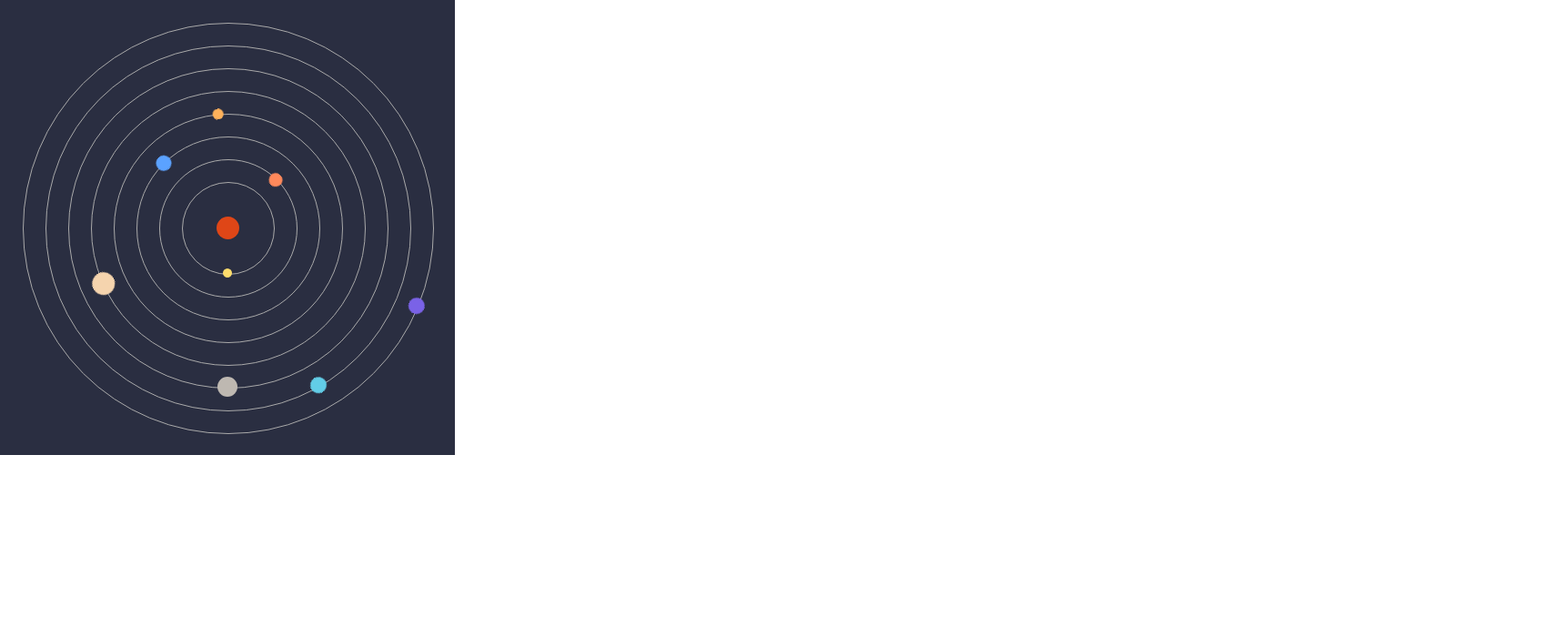
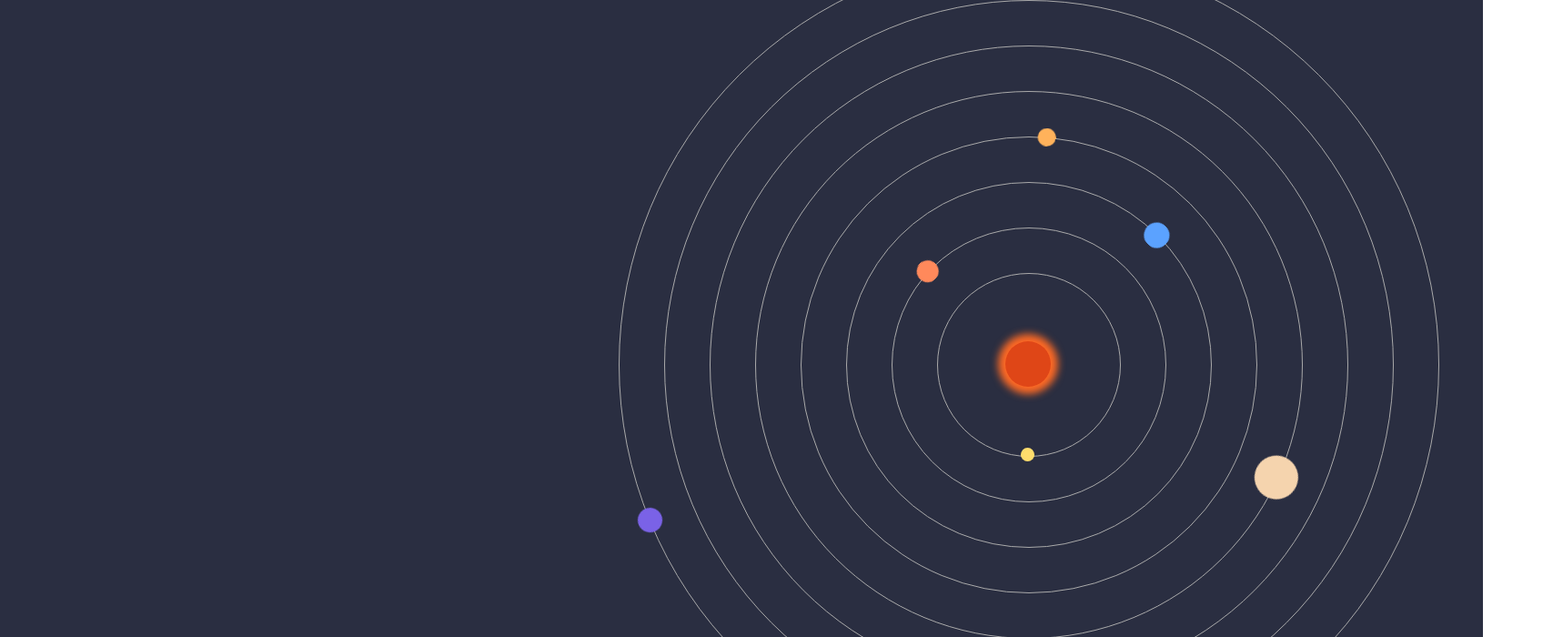
Before and after one commit to hanna-debussy/yellow, a Vue app: page /night in a window 1280 px wide. Shown: the top 700 px of the page at 91% size, 1718 px wide, since content can reach past the window. Built offline with nearby package versions, Linux system fonts and the light colour scheme; a web font is replaced by a local one.

Commit message:
🪐[FIX] fix position of solar system

```diff
--- a/src/assets/css/night.css
+++ b/src/assets/css/night.css
@@ -1,4 +1,19 @@
+.night-template {
+  width: 100%;
+  min-height: 100vh;
+  background-color: rgb(42, 46, 65);
+}
+
 .space {
-  width: 500px;
-  height: 500px;
+  width: 100%;
+  height: 100vh;
+  position: relative;
 }
+
+.space .space-position {
+  width: 1000px;
+  height: 1000px;
+  position: absolute;
+  right: -350px;
+  top: calc(50vh - 500px);
+}
--- a/src/components/night/NightView.vue
+++ b/src/components/night/NightView.vue
@@ -1,6 +1,10 @@
 <template>
-  <div class="space">
-    <SolarSystem/>
+  <div class="night-template">
+    <div class="space">
+      <div class="space-position">
+        <SolarSystem/>
+      </div>
+    </div>
   </div>
 </template>
 
--- a/src/components/solarSystem/SolarSystem.vue
+++ b/src/components/solarSystem/SolarSystem.vue
@@ -58,7 +58,7 @@
 <style>
 @keyframes spinPlanet {
   to {
-    transform: rotate(360deg);
+    transform: rotate(-360deg);
   }
 }
 
@@ -67,7 +67,6 @@
   height: 100%;
   position: relative;
   background-color: rgb(42, 46, 65);
-  /* border: 1px solid #000; */
 }
 
 .sun {
@@ -79,6 +78,7 @@
   background-color: rgb(223, 70, 23);
   border-radius: 100%;
   border: 0px solid #000;
+  box-shadow: 0 0 9px 8px rgb(255, 106, 37);
 }
 
 .mercury .orbit,
@@ -114,13 +114,13 @@
 }
 
 .mercury .orb {
-  width: 10px;
-  height: 10px;
+  width: 7.5%;
+  height: 7.5%;
   background-color: rgb(255, 221, 108);
   border-radius: 100%;
   position: absolute;
-  left: calc(50% - 5px);
-  top: -5px;
+  left: 46.25%;
+  top: -3.75%;
 }
 
 .venus {
@@ -142,13 +142,13 @@
 }
 
 .venus .orb {
-  width: 15px;
-  height: 15px;
+  width: 8%;
+  height: 8%;
   background-color: rgb(255, 137, 91);
   border-radius: 100%;
   position: absolute;
-  left: calc(50% - 7.5px);
-  top: -7.5px;
+  left: 44%;
+  top: -4%;
 }
 
 .earth {
@@ -170,13 +170,13 @@
 }
 
 .earth .orb {
-  width: 17px;
-  height: 17px;
+  width: 7%;
+  height: 7%;
   background-color: rgb(91, 162, 255);
   border-radius: 100%;
   position: absolute;
-  left: calc(50% - 8.5px);
-  top: -8.5px;
+  left: 46.5%;
+  top: -3.5%;
 }
 
 .mars {
@@ -198,13 +198,13 @@
 }
 
 .mars .orb {
-  width: 12px;
-  height: 12px;
+  width: 4%;
+  height: 4%;
   background-color: rgb(255, 178, 91);
   border-radius: 100%;
   position: absolute;
-  left: calc(50% - 6px);
-  top: -6px;
+  left: 48%;
+  top: -2%;
 }
 
 .jupiter {
@@ -226,13 +226,13 @@
 }
 
 .jupiter .orb {
-  width: 25px;
-  height: 25px;
+  width: 8%;
+  height: 8%;
   background-color: rgb(245, 212, 174);
   border-radius: 100%;
   position: absolute;
-  left: calc(50% - 12.5px);
-  top: -12.5px;
+  left: 46%;
+  top: -4%;
 }
 
 .saturn {
@@ -254,13 +254,13 @@
 }
 
 .saturn .orb {
-  width: 22px;
-  height: 22px;
+  width: 6%;
+  height: 6%;
   background-color: rgb(190, 184, 177);
   border-radius: 100%;
   position: absolute;
-  left: calc(50% - 11px);
-  top: -11px;
+  left: 47%;
+  top: -3%;
 }
 
 .uranos {
@@ -282,13 +282,13 @@
 }
 
 .uranos .orb {
-  width: 18px;
-  height: 18px;
+  width: 4%;
+  height: 4%;
   background-color: rgb(98, 205, 231);
   border-radius: 100%;
   position: absolute;
-  left: calc(50% - 9px);
-  top: -9px;
+  left: 48%;
+  top: -2%;
 }
 
 .neptune {
@@ -310,13 +310,13 @@
 }
 
 .neptune .orb {
-  width: 18px;
-  height: 18px;
+  width: 3%;
+  height: 3%;
   background-color: rgb(122, 98, 231);
   border-radius: 100%;
   position: absolute;
-  left: calc(50% - 9px);
-  top: -9px;
+  left: 48.5%;
+  top: -1.5%;
 }
 
 
```
